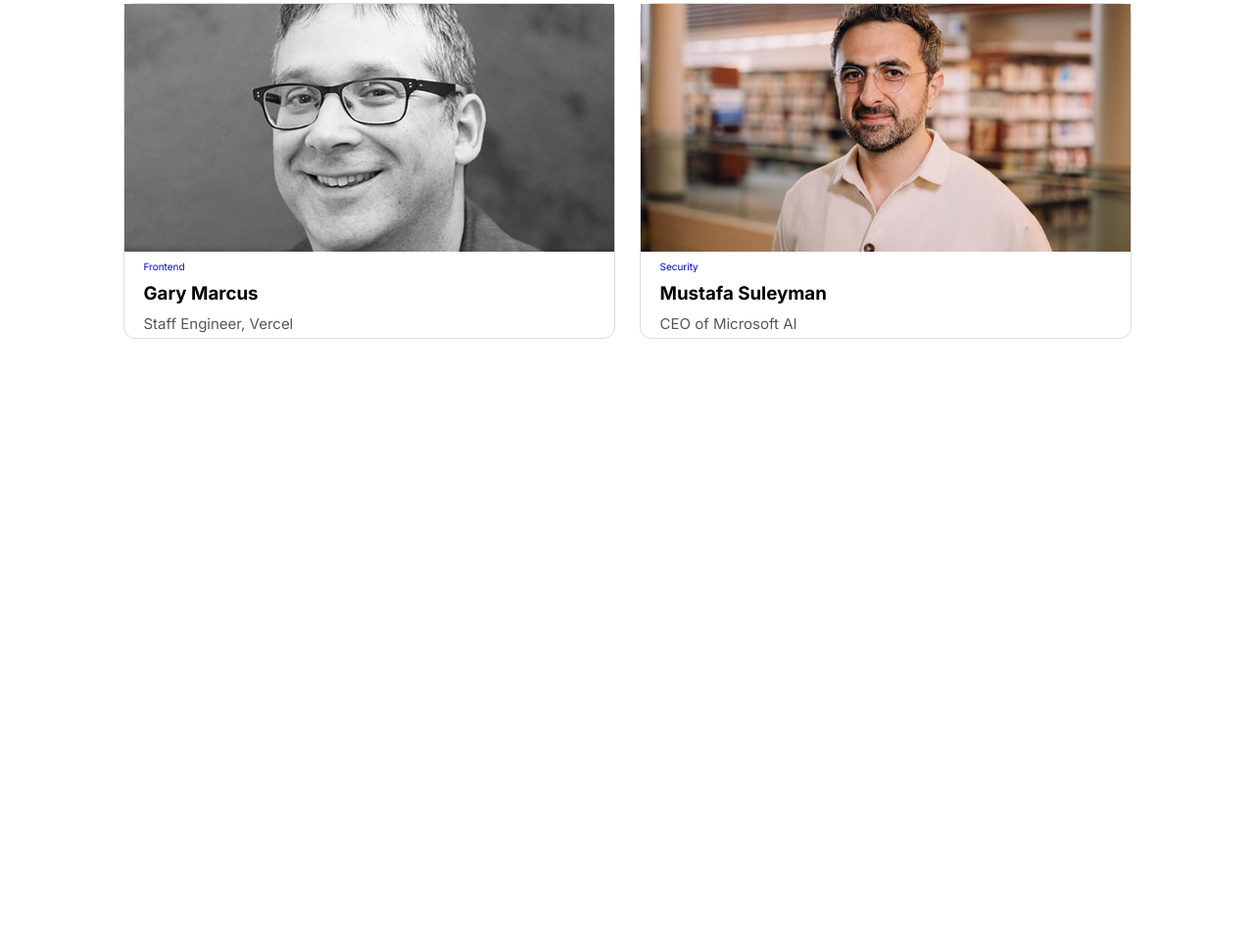
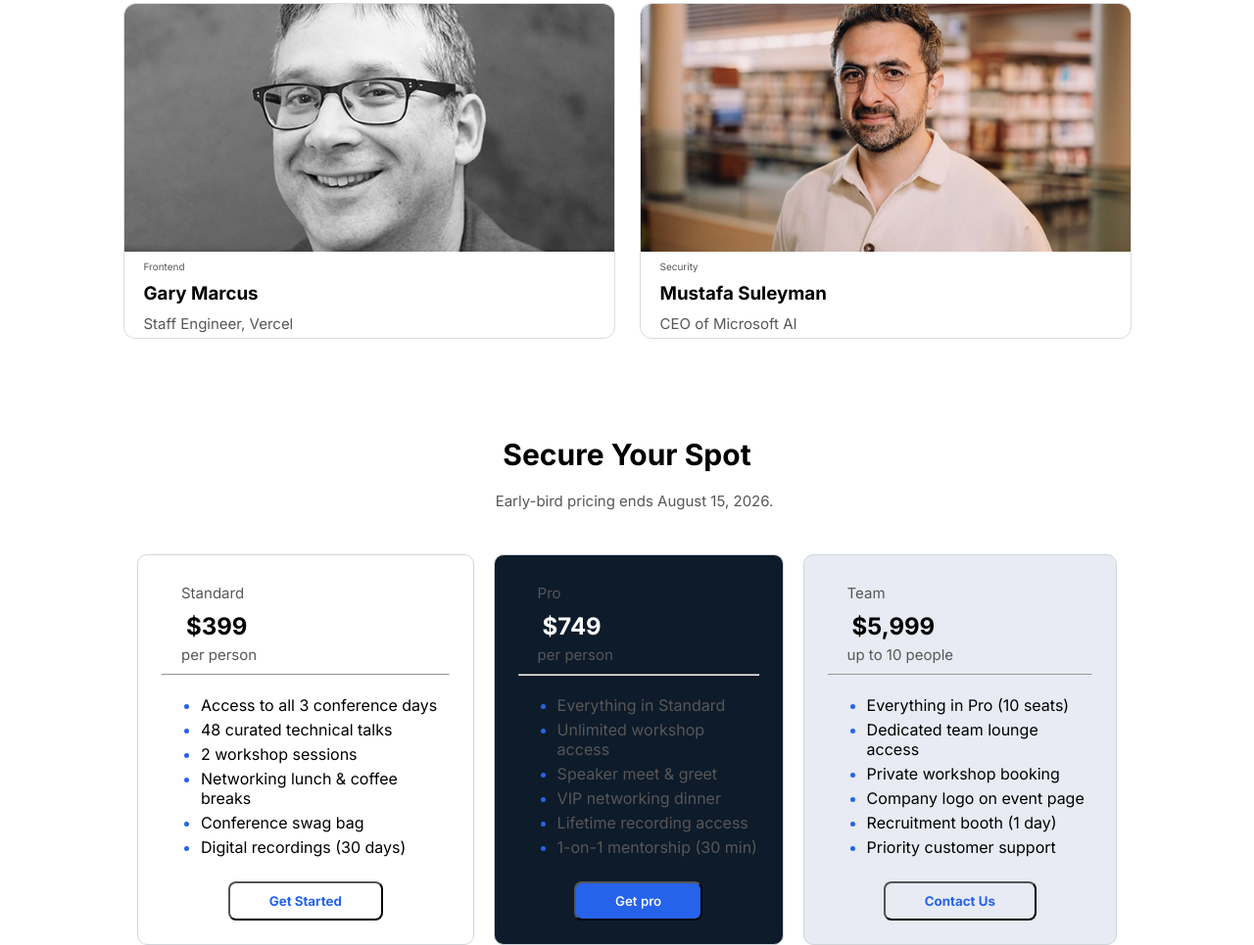
Before and after one commit to Fahim-mukim/Fahim-s-PH-assignment-1, a plain HTML site: page index.html in a window 1280 px wide. Shown: the part 1086-2051 px from the top of the page at 98% size. Before the commit the page ends 1432 px from the top, so only its background shows below. Drawn offline with Linux system fonts and the light colour scheme.

Commit message:
pricing table completed

```diff
--- a/index.html
+++ b/index.html
@@ -83,6 +83,60 @@
                 </div>
             </div>
         </section>
+        <!--Pricing section -->
+        <section class=" pricing-section container">
+            <div class="pricing-title">
+                <h2>Secure Your Spot</h2>
+                <p>Early-bird pricing ends August 15, 2026.</p>
+            </div>
+            <div class="pricing-table-parents">
+                <div>
+                    <P>Standard</P>
+                    <h2>$399</h2>
+                    <p>per person</p>
+                    <hr>
+                    <ul>
+                        <li>Access to all 3 conference days</li>
+                        <li>48 curated technical talks</li>
+                        <li>2 workshop sessions</li>
+                        <li>Networking lunch & coffee breaks</li>
+                        <li>Conference swag bag</li>
+                        <li>Digital recordings (30 days)</li>
+                    </ul>
+                    <button class="outline-btn">Get Started</button>
+                </div>
+                <div class="highlighted-pricing-table">
+                    <P class="pro">Pro</P>
+                    <h2>$749</h2>
+                    <p>per person</p>
+                    <hr>
+                    <ul>
+                        <li>Everything in Standard</li>
+                        <li>Unlimited workshop access</li>
+                        <li>Speaker meet & greet</li>
+                        <li>VIP networking dinner</li>
+                        <li>Lifetime recording access</li>
+                        <li>1-on-1 mentorship (30 min)</li>
+                    </ul>
+                    <button class="common-btn">Get pro</button>
+                </div>
+                <div class="three-table">
+                    <P>Team</P>
+                    <h2>$5,999</h2>
+                    <p>up to 10 people</p>
+                    <hr>
+                    <ul>
+                        <li>Everything in Pro (10 seats)</li>
+                        <li>Dedicated team lounge access</li>
+                        <li>Private workshop booking</li>
+                        <li>Company logo on event page</li>
+                        <li>Recruitment booth (1 day)</li>
+                        <li>Priority customer support</li>
+                    </ul>
+                    <button class="outline-btn three-btn">Contact Us</button>
+                </div>
+            </div>
+        </section>
     </main>
 
 </body>
--- a/style.css
+++ b/style.css
@@ -31,7 +31,7 @@
     padding: 10px 25px;
     font-weight: 550;
     color: white;
-    background-color: blue;
+    background-color:#2563EB;
     border-radius: 8px;
 
 }
@@ -99,18 +99,113 @@
 
 
 }
-.speakers-images div h3,p{
-    padding: 5px 5px 5px 20px ;
+
+.speakers-images div h3,
+p {
+    padding: 5px 5px 5px 20px;
 }
 
 .speakers-images img {
     width: 500px;
+    border-top-right-radius: 12px;
+    border-top-left-radius: 12px;
 }
-.speakers-images div p{
-    color:#575757;
+
+.speakers-images div p {
+    color: #575757;
     font-size: 15px;
 }
-.speakers-p{
-    color:blue !important;
+
+.speakers-p {
+    color:#2563EB;
     font-size: 10px !important;
 }
+
+/*pricing table section*/
+.pricing-title {
+    padding-top: 100px;
+    padding-bottom: 40px;
+    text-align: center;
+}
+
+.pricing-title h2 {
+    font-weight: bold;
+    font-size: 30px;
+    padding-bottom: 15px;
+
+}
+
+.pricing-section p {
+    color: #575757;
+    font-size: 15px;
+}
+
+.pricing-table-parents {
+    display: flex;
+    justify-content: center;
+    gap: 20px;
+
+}
+
+.pricing-table-parents div {
+    border: 1px solid #d1d5db;
+    border-radius: 10px;
+    padding: 24px;
+}
+.pricing-table-parents div h2{
+    padding-left: 25px ;
+
+}
+.pricing-table-parents div p{
+    padding-bottom:10px;
+}
+.pricing-table-parents div ul{
+    padding-top: 20px;
+    padding-bottom: 20px;
+}
+.pricing-table-parents div ul li{
+    padding-bottom: 5px;
+    l;
+}
+.outline-btn {
+    cursor: pointer;
+    padding: 10px 25px;
+    font-weight: bold;
+    color: #2563EB;
+    background-color: white;
+    border-radius: 8px;
+    align-self: center;
+
+}
+.outline-btn,
+.common-btn{
+    display: block;
+    margin: 0 auto;
+    padding: 10px 40px;
+}
+
+.highlighted-pricing-table{
+    background-color: #0D1B2A;
+
+}
+.highlighted-pricing-table ul{
+    color: #575757;
+
+}
+.highlighted-pricing-table h2{
+    color:white;
+}
+
+
+li::marker{
+    color:#2563EB;
+}
+.three-table{
+    background-color: #e8ebf3;
+}
+.three-btn{
+    background-color: #e8ebf3;
+}
+.pro{
+    color: #2563EB;
+}
```
